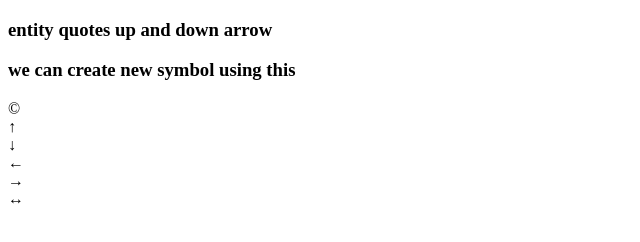
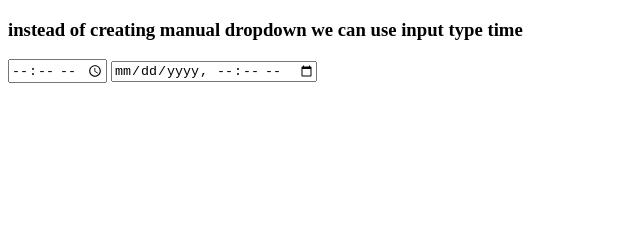
Before and after one commit to adityadevcode/html, a plain HTML site: page index.html in a window 1280 px wide. Shown: the whole page, without its empty margins (0-640 px from the left). Drawn offline with Linux system fonts and the light colour scheme.

Commit message:
Date/time/group/end of groups

```diff
--- a/index.html
+++ b/index.html
@@ -1,4 +1,4 @@
-<!-- entity quotes up and down arrow -->
+<!-- gather time information from user -->
 <!DOCTYPE html>
 <html lang="en">
 <head>
@@ -8,15 +8,18 @@
     <title>Document</title>
 </head>
 <body>
-    <h3> entity quotes up and down arrow</h3>
-    <h3> we can create new symbol using this</h3>
-    <div>&copy;</div>
-    <!-- up arrow and down arrow -->
-    <div>&uarr;</div>
-    <div>&darr;</div>
-    <div>&larr;</div>
-    <div>&rarr;</div>
-    <!-- two way direction arrow -->
-    <div>&harr;</div>
+    <h3>instead of creating manual dropdown we can use input type time</h3>
+<input type="time" name="" id="">
+<!-- date and time -->
+<input type="datetime-local" name="" id="">
+<script>
+    console.group("group1");
+    console.group("group2");
+    console.group("group3");
+console.log("test1");
+console.log("test2");
+console.groupEnd();
+
+</script>
 </body>
 </html>
```
